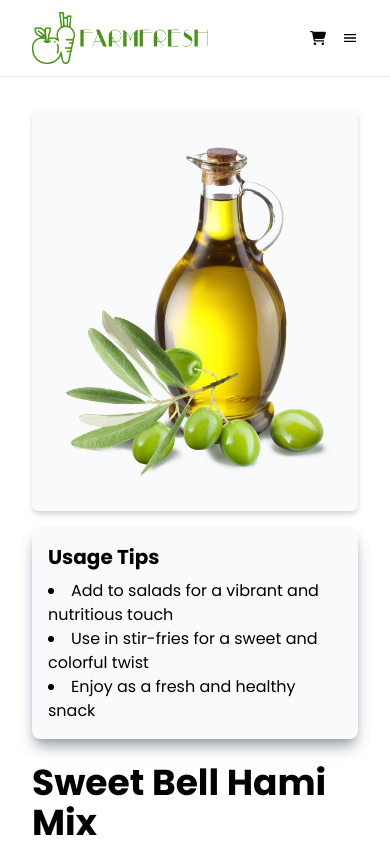
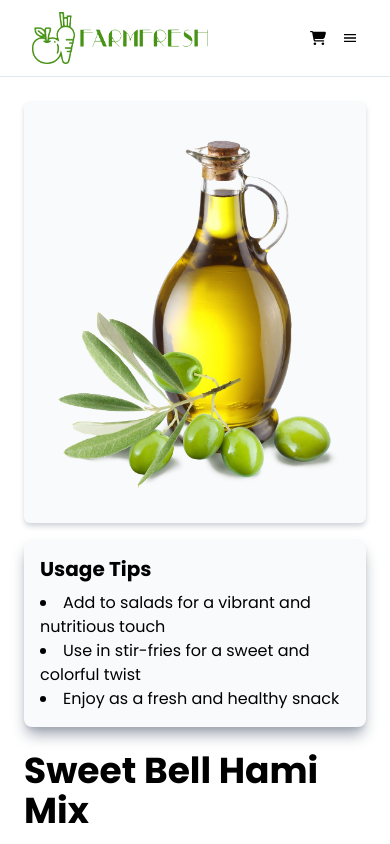
Before and after one commit to Mat-icon/Hng-Stage-2, a Next.js app: page /cart in a window 390 px wide. Built offline with nearby package versions, Linux system fonts and the light colour scheme.

Commit message:
first-commit

```diff
--- a/src/app/(components)/Cart.jsx
+++ b/src/app/(components)/Cart.jsx
@@ -11,7 +11,7 @@ const ProductDetail = () => {
   return (
     <>
       <Header />
-      <div className="container mx-auto p-4 md:p-8 poppins">
+      <div className="container mx-auto p-2 md:p-8 poppins">
         <div className="flex flex-col md:flex-row">
           <div className="w-full flex flex-col md:flex-row  justify-between  md:w-5/6 p-4">
           <div className="flex flex-col">
@@ -41,13 +41,13 @@ const ProductDetail = () => {
               Perfectly packaged for convenience, this mix is ideal for adding a
               splash of color and a burst of sweetness to your meals.{" "}
             </p>
-            <div className=" text-yellow-400 flex items-center space-x-4 text-xl">
+            <div className="w-full text-yellow-400 flex items-center space-x-4 text-xl">
               <FaStar />
               <FaStar />
               <FaStar />
               <FaStar />
               <FaStarHalf />
-              <p className=" font-bold text-2xl text-black">
+              <p className="flex items-center font-bold text-2xl text-black">
                 4.5
                 <span className=" text-sm font-normal ml-2">
                   &#40;7 reviews&#41;
```
